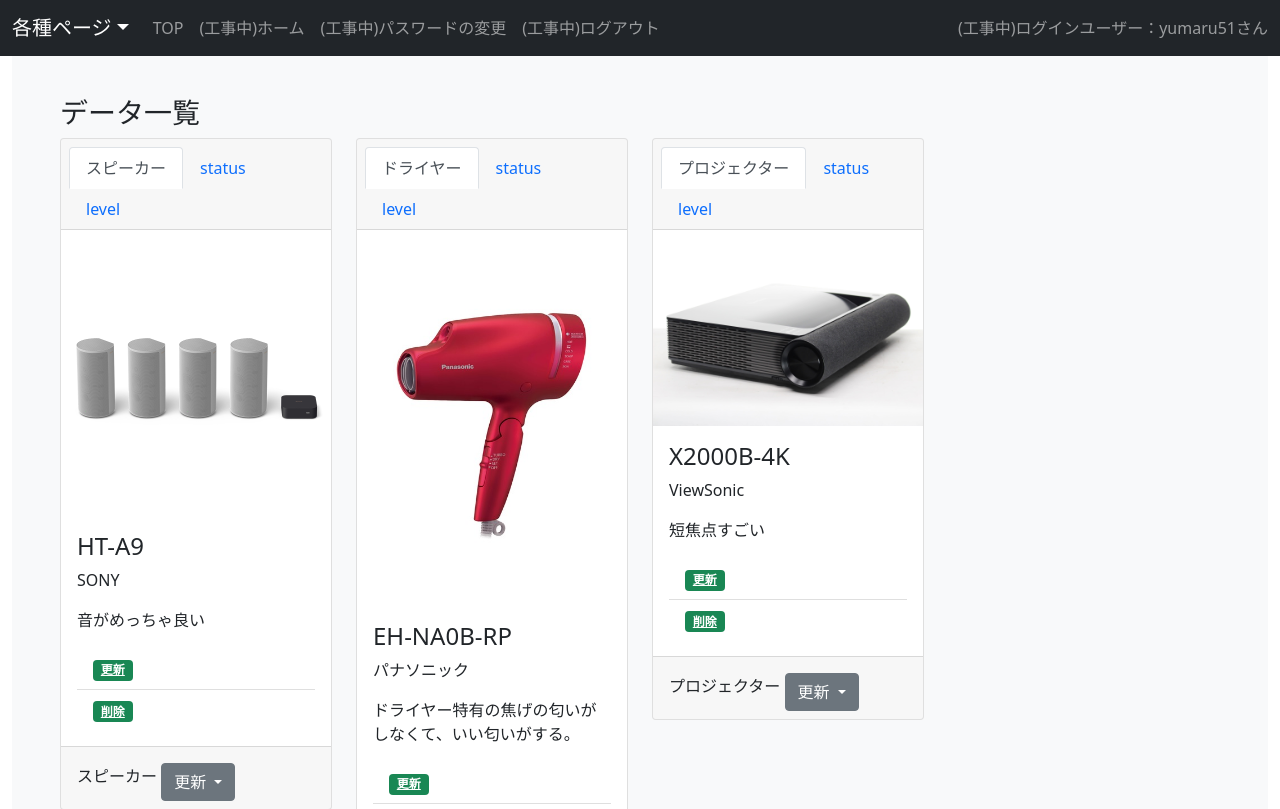
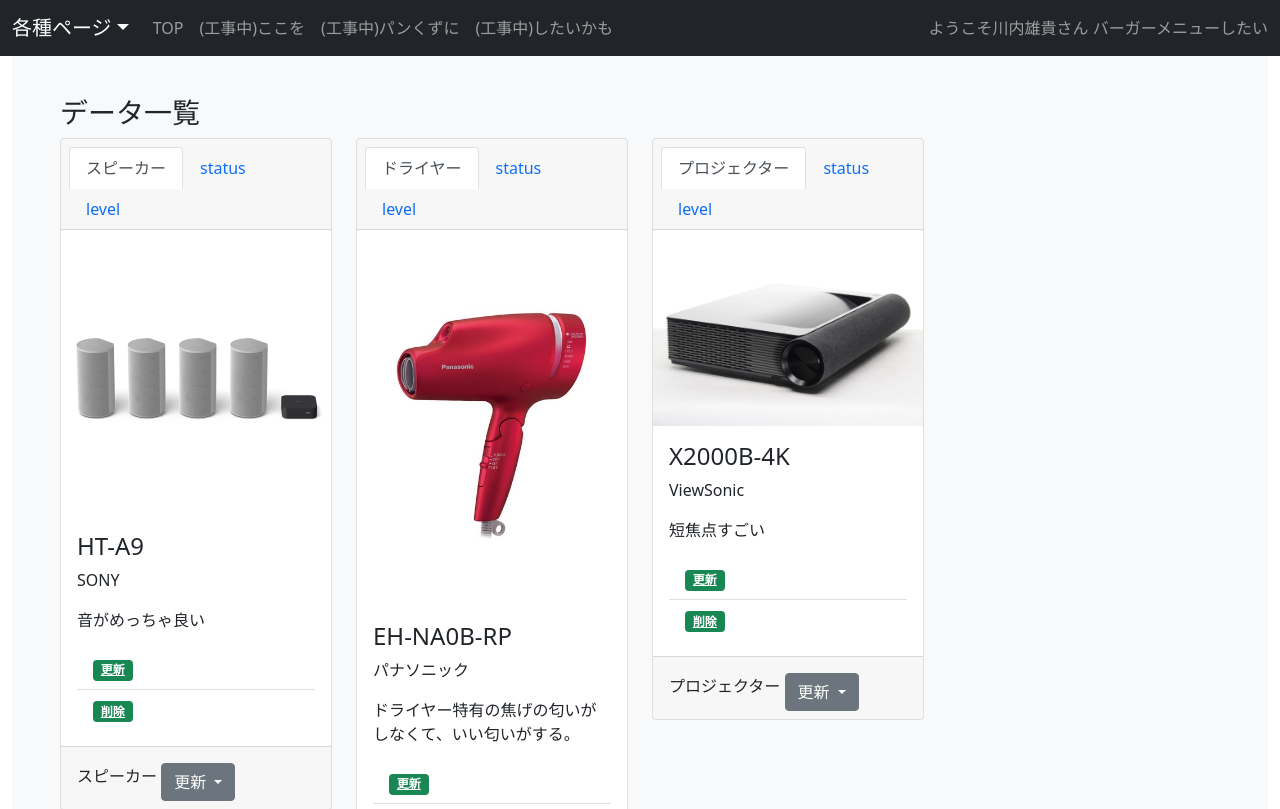
Before and after one commit to yumaru51/announcement_dragon, a Django app: a page that uses templates/base.html in a window 1280 px wide. Shown: the top 809 px of the page. Run offline with Django 4.2, Linux system fonts and the light colour scheme; a user stored in the database is signed in; data comes from the database, SQL or seed files in the repository; some libraries are stand-ins or nearby versions.

Commit message:
pushは忘れずに

```diff
--- a/templates/base.html
+++ b/templates/base.html
@@ -99,25 +99,26 @@
 
         <div class="collapse navbar-collapse" id="navbarCollapse">
             <ul class="navbar-nav me-auto mb-2 mb-md-0">
-                <li class="nav-item active">
+              <li class="nav-item active">
                     <a class="nav-link" aria-current="page" href="{% url 'top' %}">TOP</a>
                 </li>
                 <li class="nav-item">
-                    <a class="nav-link" aria-current="page" href="">(工事中)ホーム</a>
+                    <a class="nav-link" aria-current="page" href="">(工事中)ここを</a>
                 </li>
                 <li class="nav-item">
-                    <a class="nav-link" href="{% url 'admin:password_change' %}">(工事中)パスワードの変更</a>
+                    <a class="nav-link" href="{% url 'admin:password_change' %}">(工事中)パンくずに</a>
                 </li>
                 <li class="nav-item">
                     <!--todo ログアウトページ　URLパラメーターで送れない-->
-                    <a class="nav-link" href="/accounts/logout/">(工事中)ログアウト</a>
+                    <a class="nav-link" href="/accounts/logout/">(工事中)したいかも</a>
                 </li>
                 <li class="nav-item">
                     <a class="nav-link disabled" href="#" tabindex="-1" aria-disabled="true"></a>
                 </li>
             </ul>
             <span class="navbar-text">
-                (工事中)ログインユーザー：{{ request.user }}さん
+                ようこそ{{ request.user.last_name }}{{ request.user.first_name }}さん
+                バーガーメニューしたい
             </span>
         </div>
     </div>
```
Also changed, not shown: memo.txt (+7 -15 lines).
